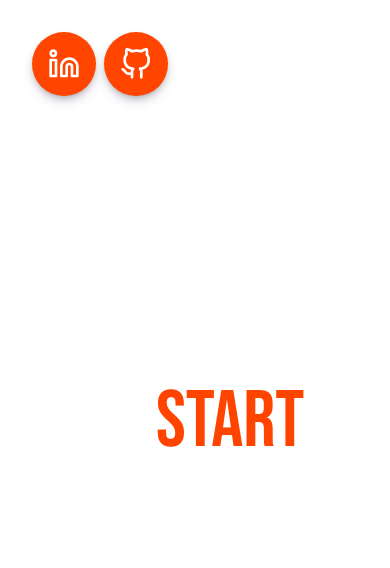
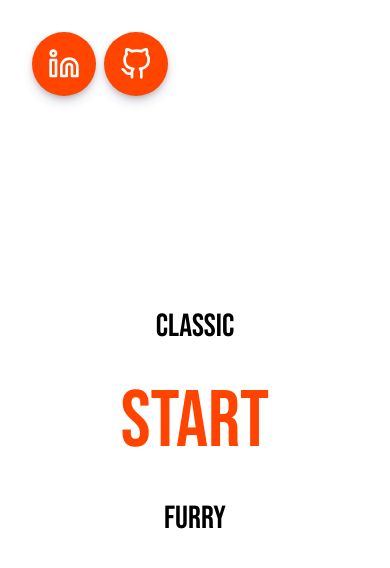
Before and after one commit to spennybad/aim-trainer, a Svelte app: page / in a window 390 px wide. Shown: the top 568 px of the page. Built offline with nearby package versions, Linux system fonts and the light colour scheme.

Commit message:
Added multiple gamemode support, added menu interface for gamemode selection, added game end states.

```diff
--- a/public/global.css
+++ b/public/global.css
@@ -5,8 +5,11 @@
     --shadow-light: rgba(50, 50, 93, 0.25) 0px 6px 12px -2px, rgba(0, 0, 0, 0.3) 0px 3px 7px -3px;
     --shadow-text: rgba(50, 50, 93, 0.25) 0px 6px 12px -2px, rgba(0, 0, 0, 0.3) 0px 3px 7px -3px;
 
-    --font-med: clamp(1em, 4vw, 8em);
+
+    --font-small: clamp(1em, 4vw, 8em);
+    --font-med: clamp(2em, 4vw, 8em);
     --font-big: clamp(5em, 8vw, 15em);
+
 }
 
 *,
@@ -15,6 +18,11 @@
     font-family: 'Bebas Neue', cursive;
     margin: 0;
     padding: 0;
+    box-sizing: border-box;
+}
+
+::-webkit-scrollbar {
+    display: none;
 }
 
 p {
--- a/src/App.svelte
+++ b/src/App.svelte
@@ -1,17 +1,20 @@
 <script>
     import GameInstance from './components/GameInstance.svelte';
     import Socials from './components/Socials.svelte';
+
+    import GamemodeConfig from './utils/GamemodeConfig.js';
 
     import { fade } from 'svelte/transition';
 
     // If false -> not running, if true -> running.
     let gameState = false;
+    let selectedGamemode;
 
     function startGame() {
         gameState = true;
     }
 
-    function gameEnd() {
+    function gameEnd(endStatus) {
         gameState = false;
     }
 
@@ -26,11 +29,21 @@
 <main>
     {#if !gameState}
         <Socials />
-        <button transition:fade={{duration: 200}} class="centered start" on:click={startGame}>
-            START
-        </button>
+        <div class="menu_wrapper centered">
+            <input type="radio" class="gamemode_selector" id="classic" bind:group={selectedGamemode} value={"classic"} checked>
+            <label for="classic" class="gamemode_seclector_label">
+                Classic
+            </label>
+            <button type="submit" transition:fade={{duration: 200}} class="start" on:click={startGame}>
+                START
+            </button>
+            <input type="radio" class="gamemode_selector" id="furry" bind:group={selectedGamemode} value={"furry"}>
+            <label for="furry" class="gamemode_seclector_label">
+                Furry
+            </label>
+        </div>
     {:else}
-        <GameInstance />
+        <GameInstance config={selectedGamemode == "furry" ? GamemodeConfig.furry : GamemodeConfig.classic} endGame={gameEnd}/>
     {/if}
 </main>
 
@@ -44,8 +57,6 @@
     }
 
     .start {
-        height: auto;
-        width: 20%;
         font-size: var(--font-big);
     }
 
@@ -60,7 +71,48 @@
     }
 
     button:hover {
-        transform: translate(-50%, -50%) scale(1.1);
+        transform: scale(1.1);
+    }
+
+    .menu_wrapper {
+        display: grid;
+        width: 50%;
+        grid-template-columns: repeat(3, 33%);
+        justify-items: center;
+        align-items: center;
+    }
+
+
+    @media only screen and (max-width: 800px) {
+
+        .menu_wrapper {
+            display: grid;
+            width: 100%;
+            grid-template-columns: none;
+            grid-template-rows: repeat(3, 1fr);
+            justify-items: center;
+            align-items: center;
+        }
+    }
+
+    .gamemode_selector {
+        display: none;
+    }
+
+    .gamemode_seclector_label {
+        font-size: var(--font-med);
+        transition: all .2s;
+        padding: .01em .2em;
+        border: .1em solid transparent;
+    }
+
+    .gamemode_seclector_label:hover {
+        border: .1em solid var(--color-accent);
+    }
+
+    .gamemode_selector:checked + label {
+        background-color: orangered;
+        color: white;
     }
 
 </style>
--- a/src/components/GameInstance.svelte
+++ b/src/components/GameInstance.svelte
@@ -6,18 +6,24 @@
     import { Hits } from '../stores/HitsStore.js';
     import { Misses } from '../stores/MissesStore.js';
 
+    // Animation Imports
     import { fade } from 'svelte/transition';
 
-    // Config Imports
-    import FurryConfig from '../utils/FurryConfig';
-
+    // Component Imports
     import TargetWrapper from './TargetWrapper.svelte';
     import { onInterval } from '../utils/Utils.js';
+    import { EndStatus } from '../utils/EndStatus.js';
+
+    // Lifecycle Imports
     import { onDestroy } from 'svelte';
 
+    // PROPS
+    export let config;
+    export let endGame;
+
     let time = 0;
-
     let mousecoords = { x: 0, y: 0};
+    $: displayTime = getDisplayTime(time);
 
     function handleMouseMove(event) {
         mousecoords.x = event.clientX;
@@ -35,17 +41,29 @@
         Misses.set(0);
     })
 
+    function getDisplayTime() {
+        if (config.roundTime) {
+            const displayTime = config.roundTime - Math.floor(time/1000);
+            if (displayTime == 0) {
+                endGame(EndStatus("timeout", config.name));
+            }
+            return config.roundTime - Math.floor(time/1000);
+        } else {
+            return Math.floor(time/1000);
+        }
+    }
+
 </script>
 
 <div id="wrapper" on:mousemove={handleMouseMove} transition:fade={{duration: 200}}>
     <div id="hud_wrapper">
         <p class="end">Press "ESC" to end game.</p>
-        <p id="timer"><span>Time = </span>{Math.floor(time/1000)}</p>
+        <p id="timer"><span>Time = </span>{displayTime}</p>
         <div class="centered score">{$TotalScore}</div>
         <p id="mouse_coords">{mousecoords.x}, {mousecoords.y}</p>
     </div>
-    <!-- To have logic added around for passing specific configs based on what gamemode is active. -->
-    <TargetWrapper bind:time={time} config={FurryConfig.config}/>
+    <!-- To have logic added around for passing specific configs based on what config is active. -->
+    <TargetWrapper bind:time={time} config={config} endGame={endGame}/>
 </div>
 
 <style>
@@ -88,7 +106,8 @@
 
     .end {
         color: var(--color-transBlack);
-        font-size: var(--font-med);
+        font-size: var(--font-small);
+        white-space: nowrap;
 
         position: absolute;
         bottom: 0;
--- a/src/components/Socials.svelte
+++ b/src/components/Socials.svelte
@@ -42,8 +42,8 @@
         transition: all .2s;
 
         cursor: pointer;
-        height: 3em;
-        width: 3em;
+        height: 4em;
+        width: 4em;
     }
 
     li:hover {
--- a/src/components/Target.svelte
+++ b/src/components/Target.svelte
@@ -5,7 +5,6 @@
 
     // PROPS
     export let targetDetails;
-    export let config;
 
     const dispatch = createEventDispatcher();
 
@@ -20,12 +19,12 @@
         class="target"
         on:click={handleTargetHit}
         style={`
-            height: ${config.targetSize}px;
-            width: ${config.targetSize}px;
+            height: ${targetDetails.size}px;
+            width: ${targetDetails.size}px;
             position: absolute;
             top: ${targetDetails.y}px;
             right: ${targetDetails.x}px;
-            animation: shrink ${config.targetTiming}s;
+            animation: shrink ${targetDetails.lifespan}s;
         `}
     />
 {/if}
--- a/src/components/TargetWrapper.svelte
+++ b/src/components/TargetWrapper.svelte
@@ -6,10 +6,13 @@
     import { Misses }from '../stores/MissesStore.js';
     import { Hits } from '../stores/HitsStore.js';
     import { Targets } from '../stores/TargetsStore.js';
+    import { EndStatus } from '../utils/EndStatus.js';
 
     // PROPS
     export let time;
     export let config;
+
+    export let endGame;
 
     // Object which stores the coordinate range which targets can spawn in without clipping off screen.
     let w;
@@ -17,21 +20,31 @@
 
     onInterval(() => {
 
+        const targetSize = config.targetSize();
+        const targetLifeSpan = config.targetLifeSpan();
+
         $Targets[time] = {
             num: time,
-            x: getCoord(w, config.targetSize),
-            y: getCoord(h, config.targetSize),
+            x: getCoord(w, targetSize),
+            y: getCoord(h, targetSize),
+            size: targetSize,
+            lifespan: targetLifeSpan,
             hit: false,
-            hide: waitToBeHidden(time).catch((error) => console.log("Game quit by player."))
+            hide: waitToBeHidden(time, targetLifeSpan).catch((error) => console.log("Game quit by player."))
         };
 
     }, config.newTargetCooldown * 1000);
 
-    async function waitToBeHidden(target) {
-        await timeout(config.targetTiming * 1000);
-        if ($Targets[target].hit != true) {
-            Misses.update(s => s + 1);
+    async function waitToBeHidden(target, targetLifeSpan) {
+        await timeout(targetLifeSpan * 1000);
+        if ($Targets[target].hit == false) {
+            if (config.subtractOnMiss) Misses.update(s => s + 1);
+
             $Targets[target].hide = true;
+
+            // Ends game if one is missed and the gamemode calls for the game to end.
+            if (config.endOnMiss) endGame(EndStatus("miss", config.name));
+
         }
     }
 
@@ -41,12 +54,12 @@
 
     // Genetates a random coordinate and insures that it is valid.
     // The "+10" acts as a border of 10
-    const getCoord = (max) => {
+    const getCoord = (max, targetSize) => {
         let coord = Math.floor(Math.random() * max);
-        if (coord + config.targetSize > max) {
-            coord -= config.targetSize + 10;
-        } else if (coord - config.targetSize < 0) {
-            coord += config.targetSize + 10;
+        if (coord + targetSize > max) {
+            coord -= targetSize + 10;
+        } else if (coord - targetSize < 0) {
+            coord += targetSize + 10;
         } else {
             return coord;
         }
@@ -70,7 +83,7 @@
     <div id="miss_detector" on:click={handleTargetMiss}/>
     {#each Object.keys($Targets) as target}
         {#if $Targets[target].hide != true}
-            <Target on:hit={handleTargetHit} targetDetails={$Targets[target]} config={config}/>
+            <Target on:hit={handleTargetHit} targetDetails={$Targets[target]} />
         {/if}
     {/each}
 </div>
--- /dev/null
+++ b/src/utils/EndStatus.js
@@ -0,0 +1,6 @@
+export function EndStatus(reason, gamemode) {
+    return {
+        gamemode: gamemode,
+        reason: reason
+    }
+}
--- a/src/utils/FurryConfig.js
+++ /dev/null
@@ -1,9 +0,0 @@
-const FurryConfig = {
-    config: {
-        targetSize: 70,
-        targetTiming: 3,
-        newTargetCooldown: 1
-    }
-}
-
-export default FurryConfig;
--- /dev/null
+++ b/src/utils/GamemodeConfig.js
@@ -0,0 +1,26 @@
+const GamemodeConfig = {
+    furry: {
+        name: "furry",
+        targetSize: () => {return 70},
+        targetLifeSpan: () => {return 3},
+        newTargetCooldown: .5,
+        roundTime: 60,
+        endOnMiss: false,
+        subtractOnMiss: false
+    },
+    classic: {
+        name: "classic",
+        targetSize: () => {
+            return (Math.random() * 50) + 70;
+        },
+        targetLifeSpan: () => {
+            return (Math.random() * 2) + 2;
+        },
+        newTargetCooldown: 1,
+        endOnMiss: true,
+        subtractOnMiss: true
+    }
+
+}
+
+export default GamemodeConfig;
```
